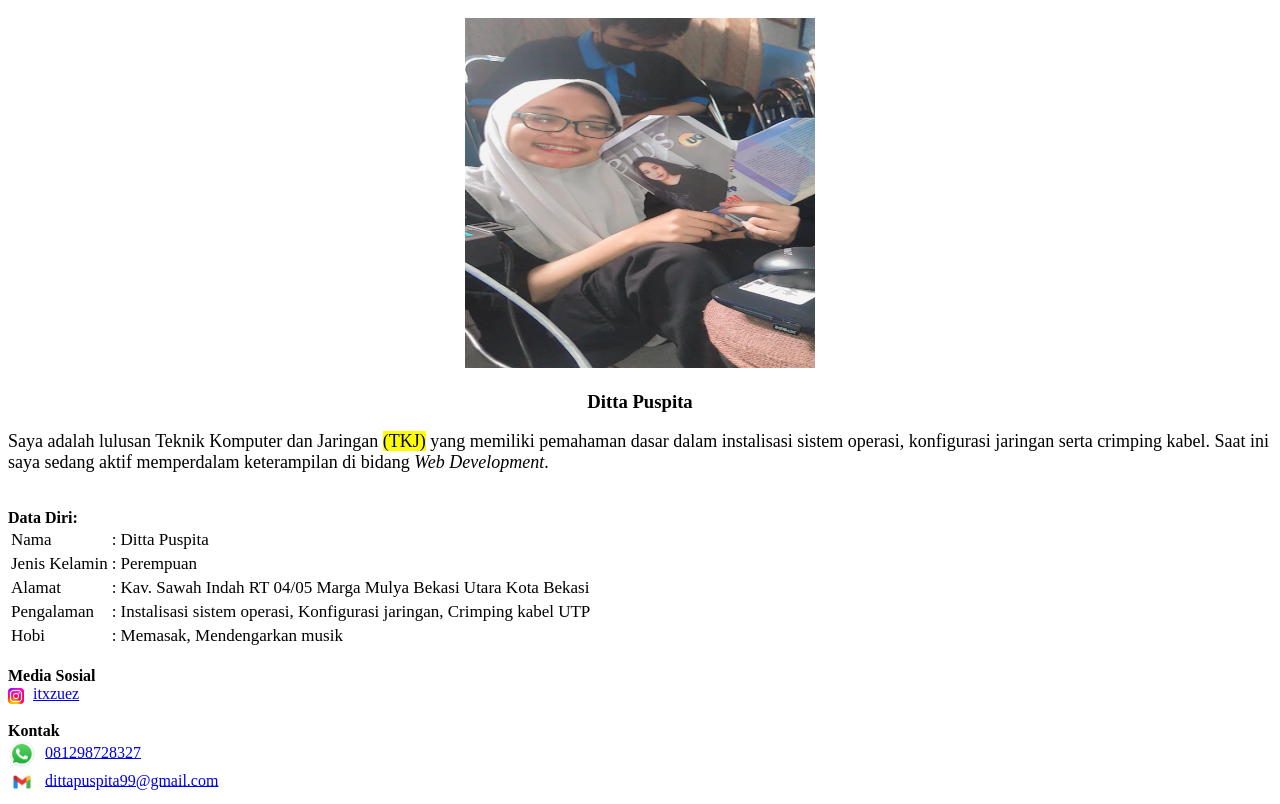
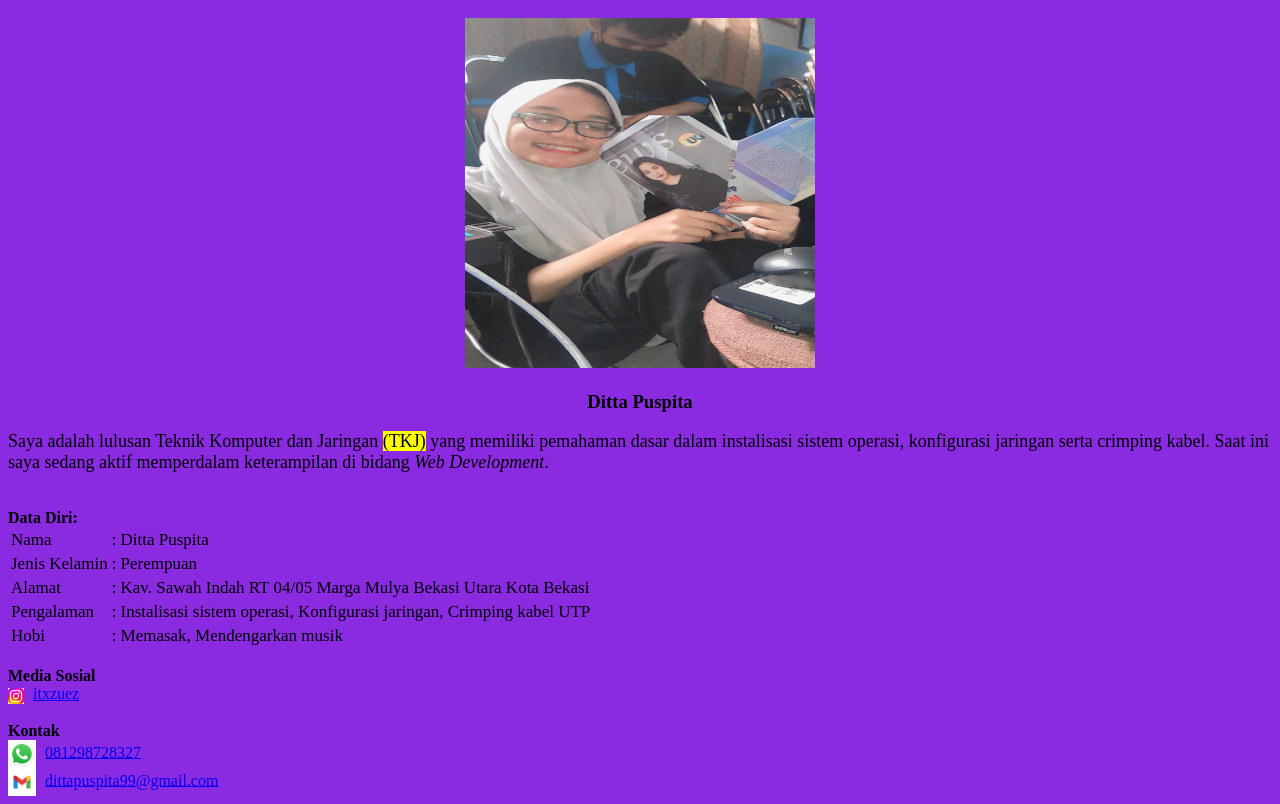
Before and after one commit to Ditta-99/web-1, a plain HTML site: page index.html in a window 1280 px wide. Shown: the part 107-911 px from the top of the page. Drawn offline with Linux system fonts and the light colour scheme; files whose address does not match are found by name.

Commit message:
Ubah background menjadi color;blueviolet

```diff
--- a/style.css
+++ b/style.css
@@ -1,5 +1,5 @@
 body {
-    background-image: url(img/bg.jpg);
+background-color: blueviolet;
 }
 
 
```
